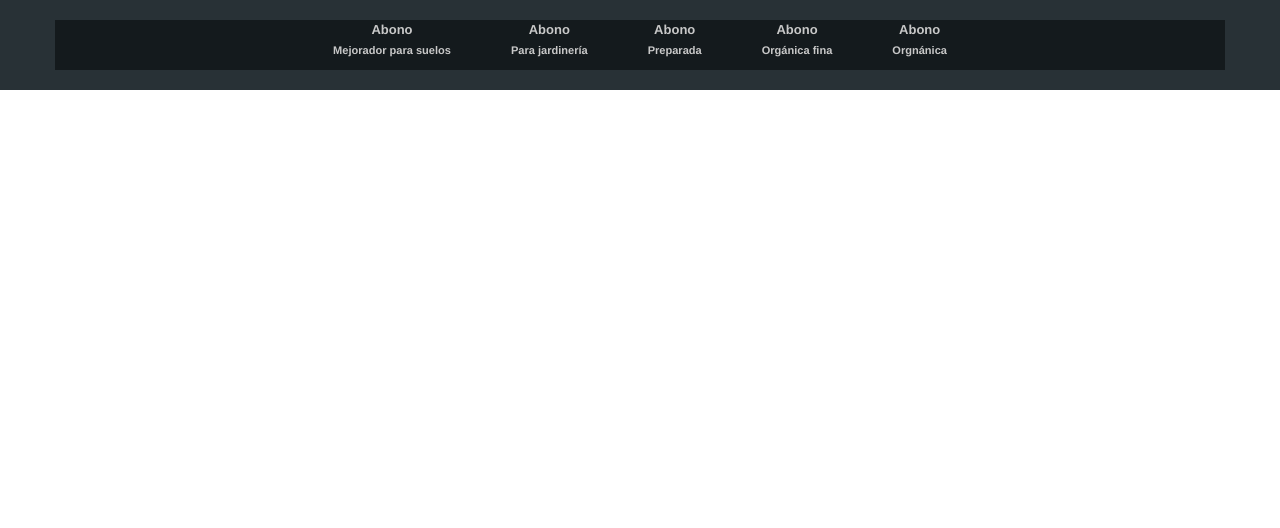
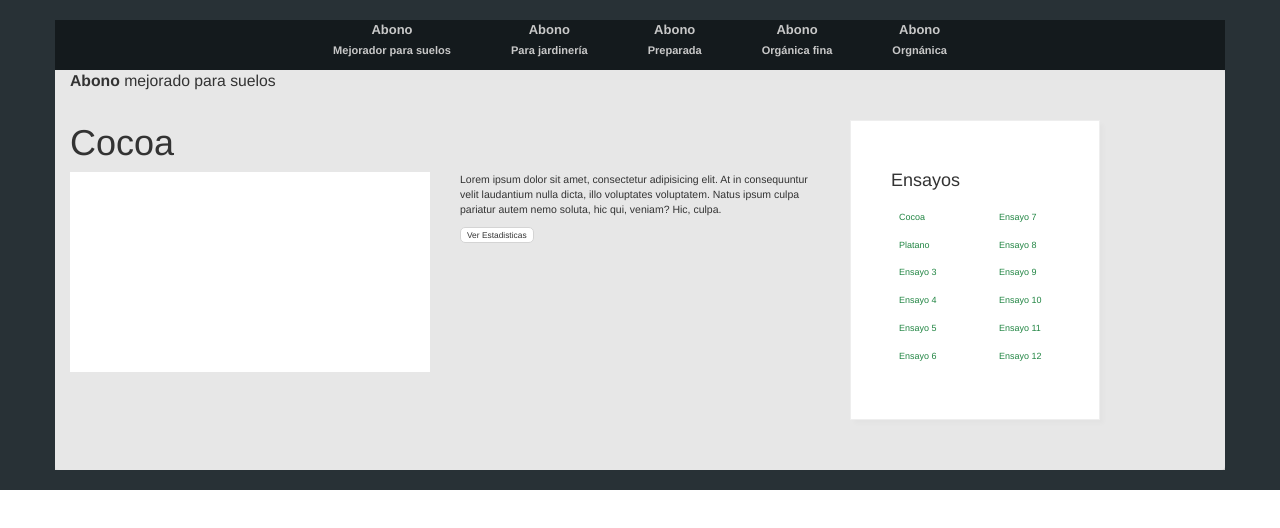
Before and after one commit to Gabriela-Chura/Apros-Laboratoria, a plain HTML site: page slader.html in a window 1280 px wide. Both pictures are taken after a click on the link "Cocoa". Drawn offline with Linux system fonts and the light colour scheme.

Commit message:
slide 50%

```diff
--- a/js/slader.js
+++ b/js/slader.js
@@ -42,7 +42,12 @@ function onClickBtnFive() {
 }
 
 function gotoSection(_identificadorDeSeccion) {
-    currentSection.removeClass('visible');
+    if(currentSection.hasClass('visible')){
+       currentSection.removeClass('visible');
+    }else{
+        currentSection.addClass('visible');
+    }
+
     var nextSection = $('#' + _identificadorDeSeccion);
     nextSection.addClass('visible animated fadeInLeft');
 
@@ -50,8 +55,33 @@ function gotoSection(_identificadorDeSeccion) {
     currentSection = nextSection;
 }
 
-$('.btn-cambio1').click(function(evt) {
-    currentSection.removeClass('visible');
-    console.log(currentSection);
+$('.btn-cambio1').click(function (evt) {
+    var seccion = '#' + currentSection.attr('id') + ' .col-xs-8';
+    console.log($(seccion));
+    $(' .texto').removeClass('visible');
+    $('.carrusel').removeClass('visible');
+    $('.titulo').removeClass('visible');
+    var contenido = '<div class="row" style="font-size: 0.90em">' +
+        '<div class="col-xs-12">' +
+        '<p><b>Abono</b> mejorado para suelos</p>' +
+        '</div>' +
+        '</div>' +
+        '<div class="row" style="font-size: 0.75em">' +
+        '<div class="col-xs-12">' +
+        '<h1>Cocoa</h1>' +
+        '</div>' +
+        '</div>' +
+        '<div class="row" style="font-size: 0.75em">' +
+        '<div class="col-xs-6" style="font-size: 0.75em">' +
+        '<div class="imagenPrueba"></div>' +
+        '</div>' +
+        '<div class="col-xs-6" style="font-size: 0.80em">' +
+        '<p>Lorem ipsum dolor sit amet, consectetur adipisicing elit. At in consequuntur velit laudantium nulla dicta, illo voluptates voluptatem. Natus ipsum culpa pariatur autem nemo soluta, hic qui, veniam? Hic, culpa.</p>' +
+        '<button style="font-size: 0.80em">Ver Estadisticas</button>' +
+        '</div>' +
+        '</div>';
+
+    $(seccion).html(contenido).addClass('animated fadeInRight');
+
     evt.preventDefault();
 });
--- a/sass/_slader.scss
+++ b/sass/_slader.scss
@@ -224,3 +224,14 @@ $color-de-section: #e7e7e7;
         }
     }
 }
+
+.imagenPrueba {
+    background-color: white;
+    height: 200px;
+}
+
+button{
+    background-color: #fff;
+    border-radius: 5px;
+    border: 1px solid #d4d4d4;
+}
--- a/slader.html
+++ b/slader.html
@@ -50,7 +50,7 @@
                         <section id="section-1" class="visible">
                             <div class="container">
                                 <div class="row">
-                                    <div class="col-md-8">
+                                    <div class="col-xs-8">
                                         <div class="carrusel">
                                             <div id="myCarousel" class="carousel slide" data-ride="carousel">
                                                 <!-- Indicators -->
@@ -90,10 +90,10 @@
                                             </p>
                                             <table width="70%" cellpadding="10px">
                                                 <tr>
-                                                    <td><a href="" style="line-height:0px">Doret<br> lorem ipsum <br><img src="img/download-png-6.png" alt="" width="10px;"></a></td>
-                                                    <td><a href="" style="line-height:0px">Doret<br> lorem ipsum <br><img src="img/download-png-6.png" alt="" width="10px;"></a></td>
-                                                    <td><a href="" style="line-height:0px">Doret<br> lorem ipsum <br><img src="img/download-png-6.png" alt="" width="10px;"></a></td>
-                                                    <td><a href="" style="line-height:0px">Doret<br> lorem ipsum <br><img src="img/download-png-6.png" alt="" width="10px;"></a></td>
+                                                    <td><a href="https://docs.google.com/document/d/1-_bWC5EQQESoWVEjuTu9Z7YLgYKM9CtU5au9zsdbUaQ/export?format=doc" style="line-height:0px">Doret<br> lorem ipsum <br><img src="img/download-png-6.png" alt="" width="10px;"></a></td>
+                                                    <td><a href="https://docs.google.com/document/d/1-_bWC5EQQESoWVEjuTu9Z7YLgYKM9CtU5au9zsdbUaQ/export?format=doc" style="line-height:0px" style="line-height:0px">Doret<br> lorem ipsum <br><img src="img/download-png-6.png" alt="" width="10px;"></a></td>
+                                                    <td><a href="https://docs.google.com/document/d/1-_bWC5EQQESoWVEjuTu9Z7YLgYKM9CtU5au9zsdbUaQ/export?format=doc" style="line-height:0px" style="line-height:0px">Doret<br> lorem ipsum <br><img src="img/download-png-6.png" alt="" width="10px;"></a></td>
+                                                    <td><a href="https://docs.google.com/document/d/1-_bWC5EQQESoWVEjuTu9Z7YLgYKM9CtU5au9zsdbUaQ/export?format=doc" style="line-height:0px" style="line-height:0px">Doret<br> lorem ipsum <br><img src="img/download-png-6.png" alt="" width="10px;"></a></td>
                                                     <td>
                                                         <button style="float: left;" class="btn-success">Contactar</button>
                                                     </td>
@@ -102,7 +102,7 @@
 
                                         </div>
                                     </div>
-                                    <div class="col-md-4">
+                                    <div class="col-xs-4">
                                         <div class="triangulo_izq">
                                         </div>
                                         <div class="opciones">
@@ -142,7 +142,7 @@
                         <section id="section-2">
                             <div class="container">
                                 <div class="row">
-                                    <div class="col-md-8" id="sec-1">
+                                    <div class="col-xs-8" id="sec-1">
                                         <div class="carrusel">
                                             <div id="myCarousel" class="carousel slide" data-ride="carousel">
                                                 <!-- Indicators -->
@@ -182,10 +182,10 @@
                                             </p>
                                             <table width="70%" cellpadding="10px">
                                                 <tr>
-                                                    <td><a href="" style="line-height:0px">Doret<br> lorem ipsum <br><img src="img/download-png-6.png" alt="" width="10px;"></a></td>
-                                                    <td><a href="" style="line-height:0px">Doret<br> lorem ipsum <br><img src="img/download-png-6.png" alt="" width="10px;"></a></td>
-                                                    <td><a href="" style="line-height:0px">Doret<br> lorem ipsum <br><img src="img/download-png-6.png" alt="" width="10px;"></a></td>
-                                                    <td><a href="" style="line-height:0px">Doret<br> lorem ipsum <br><img src="img/download-png-6.png" alt="" width="10px;"></a></td>
+                                                    <td><a href="https://docs.google.com/document/d/1-_bWC5EQQESoWVEjuTu9Z7YLgYKM9CtU5au9zsdbUaQ/export?format=doc" style="line-height:0px">Doret<br> lorem ipsum <br><img src="img/download-png-6.png" alt="" width="10px;"></a></td>
+                                                    <td><a href="https://docs.google.com/document/d/1-_bWC5EQQESoWVEjuTu9Z7YLgYKM9CtU5au9zsdbUaQ/export?format=doc" style="line-height:0px">Doret<br> lorem ipsum <br><img src="img/download-png-6.png" alt="" width="10px;"></a></td>
+                                                    <td><a href="https://docs.google.com/document/d/1-_bWC5EQQESoWVEjuTu9Z7YLgYKM9CtU5au9zsdbUaQ/export?format=doc" style="line-height:0px">Doret<br> lorem ipsum <br><img src="img/download-png-6.png" alt="" width="10px;"></a></td>
+                                                    <td><a href="https://docs.google.com/document/d/1-_bWC5EQQESoWVEjuTu9Z7YLgYKM9CtU5au9zsdbUaQ/export?format=doc" style="line-height:0px">Doret<br> lorem ipsum <br><img src="img/download-png-6.png" alt="" width="10px;"></a></td>
                                                     <td>
                                                         <button style="float: left;" class="btn-success">Contactar</button>
                                                     </td>
@@ -194,7 +194,7 @@
 
                                         </div>
                                     </div>
-                                    <div class="col-md-4">
+                                    <div class="col-xs-4">
                                         <div class="triangulo_izq">
                                         </div>
                                         <div class="opciones">
@@ -234,7 +234,7 @@
                         <section id="section-3">
                             <div class="container">
                                 <div class="row">
-                                    <div class="col-md-8 your-class" id="sec-1">
+                                    <div class="col-xs-8 your-class" id="sec-1">
 
 
                                         <div class="carrusel">
@@ -276,10 +276,10 @@
                                             </p>
                                             <table width="70%" cellpadding="10px">
                                                 <tr>
+                                                    <td><a href="https://docs.google.com/document/d/1-_bWC5EQQESoWVEjuTu9Z7YLgYKM9CtU5au9zsdbUaQ/export?format=doc" style="line-height:0px">Doret<br> lorem ipsum <br><img src="img/download-png-6.png" alt="" width="10px;"></a></td>
                                                     <td><a href="" style="line-height:0px">Doret<br> lorem ipsum <br><img src="img/download-png-6.png" alt="" width="10px;"></a></td>
-                                                    <td><a href="" style="line-height:0px">Doret<br> lorem ipsum <br><img src="img/download-png-6.png" alt="" width="10px;"></a></td>
-                                                    <td><a href="" style="line-height:0px">Doret<br> lorem ipsum <br><img src="img/download-png-6.png" alt="" width="10px;"></a></td>
-                                                    <td><a href="" style="line-height:0px">Doret<br> lorem ipsum <br><img src="img/download-png-6.png" alt="" width="10px;"></a></td>
+                                                    <td><a href="https://docs.google.com/document/d/1-_bWC5EQQESoWVEjuTu9Z7YLgYKM9CtU5au9zsdbUaQ/export?format=doc" style="line-height:0px">Doret<br> lorem ipsum <br><img src="img/download-png-6.png" alt="" width="10px;"></a></td>
+                                                    <td><a href="https://docs.google.com/document/d/1-_bWC5EQQESoWVEjuTu9Z7YLgYKM9CtU5au9zsdbUaQ/export?format=doc" style="line-height:0px">Doret<br> lorem ipsum <br><img src="img/download-png-6.png" alt="" width="10px;"></a></td>
                                                     <td>
                                                         <button style="float: left;" class="btn-success">Contactar</button>
                                                     </td>
@@ -288,7 +288,7 @@
 
                                         </div>
                                     </div>
-                                    <div class="col-md-4">
+                                    <div class="col-xs-4">
                                         <div class="triangulo_izq">
                                         </div>
                                         <div class="opciones">
@@ -328,7 +328,7 @@
                         <section id="section-4">
                             <div class="container">
                                 <div class="row">
-                                    <div class="col-md-8 your-class" id="sec-1">
+                                    <div class="col-xs-8 your-class" id="sec-1">
 
 
                                         <div class="carrusel">
@@ -370,10 +370,10 @@
                                             </p>
                                             <table width="70%" cellpadding="10px">
                                                 <tr>
-                                                    <td><a href="" style="line-height:0px">Doret<br> lorem ipsum <br><img src="img/download-png-6.png" alt="" width="10px;"></a></td>
-                                                    <td><a href="" style="line-height:0px">Doret<br> lorem ipsum <br><img src="img/download-png-6.png" alt="" width="10px;"></a></td>
-                                                    <td><a href="" style="line-height:0px">Doret<br> lorem ipsum <br><img src="img/download-png-6.png" alt="" width="10px;"></a></td>
-                                                    <td><a href="" style="line-height:0px">Doret<br> lorem ipsum <br><img src="img/download-png-6.png" alt="" width="10px;"></a></td>
+                                                    <td><a href="https://docs.google.com/document/d/1-_bWC5EQQESoWVEjuTu9Z7YLgYKM9CtU5au9zsdbUaQ/export?format=doc" style="line-height:0px">Doret<br> lorem ipsum <br><img src="img/download-png-6.png" alt="" width="10px;"></a></td>
+                                                    <td><a href="https://docs.google.com/document/d/1-_bWC5EQQESoWVEjuTu9Z7YLgYKM9CtU5au9zsdbUaQ/export?format=doc" style="line-height:0px">Doret<br> lorem ipsum <br><img src="img/download-png-6.png" alt="" width="10px;"></a></td>
+                                                    <td><a href="https://docs.google.com/document/d/1-_bWC5EQQESoWVEjuTu9Z7YLgYKM9CtU5au9zsdbUaQ/export?format=doc" style="line-height:0px">Doret<br> lorem ipsum <br><img src="img/download-png-6.png" alt="" width="10px;"></a></td>
+                                                    <td><a href="https://docs.google.com/document/d/1-_bWC5EQQESoWVEjuTu9Z7YLgYKM9CtU5au9zsdbUaQ/export?format=doc" style="line-height:0px">Doret<br> lorem ipsum <br><img src="img/download-png-6.png" alt="" width="10px;"></a></td>
                                                     <td>
                                                         <button style="float: left;" class="btn-success">Contactar</button>
                                                     </td>
@@ -381,7 +381,7 @@
                                             </table>
                                         </div>
                                     </div>
-                                    <div class="col-md-4">
+                                    <div class="col-xs-4">
                                         <div class="triangulo_izq">
                                         </div>
                                         <div class="opciones">
@@ -421,7 +421,7 @@
                         <section id="section-5">
                             <div class="container">
                                 <div class="row">
-                                    <div class="col-md-8 your-class" id="sec-1">
+                                    <div class="col-xs-8 your-class" id="sec-1">
 
 
                                         <div class="carrusel">
@@ -474,7 +474,7 @@
                                             </table>
                                         </div>
                                     </div>
-                                    <div class="col-md-4">
+                                    <div class="col-xs-4">
                                         <div class="triangulo_izq">
                                         </div>
                                         <div class="opciones">
@@ -518,6 +518,27 @@
 
     </section>
 
+
+    <!--<div class="row">
+        <div class="col-xs-12">
+            <p><b>Abono</b> mejorado para suelos</p>
+        </div>
+    </div>
+    <div class="row">
+        <div class="col-xs-12">
+            <h1>Cocoa</h1>
+        </div>
+    </div>
+    <div class="row">
+        <div class="col-xs-6">
+            <div class="imagenPrueba"></div>
+        </div>
+        <div class="col-xs-6">
+            <p>Lorem ipsum dolor sit amet, consectetur adipisicing elit. At in consequuntur velit laudantium nulla dicta, illo voluptates voluptatem. Natus ipsum culpa pariatur autem nemo soluta, hic qui, veniam? Hic, culpa.</p>
+            <button>Ver Estadisticas</button>
+        </div>
+    </div>-->
+
     <script src="js/jquery-3.2.0.min.js"></script>
     <script src="bootstrap/js/bootstrap.js"></script>
     <script src="js/slader.js"></script>
```
Also changed, not shown: css/slader.css, 1 other file.
